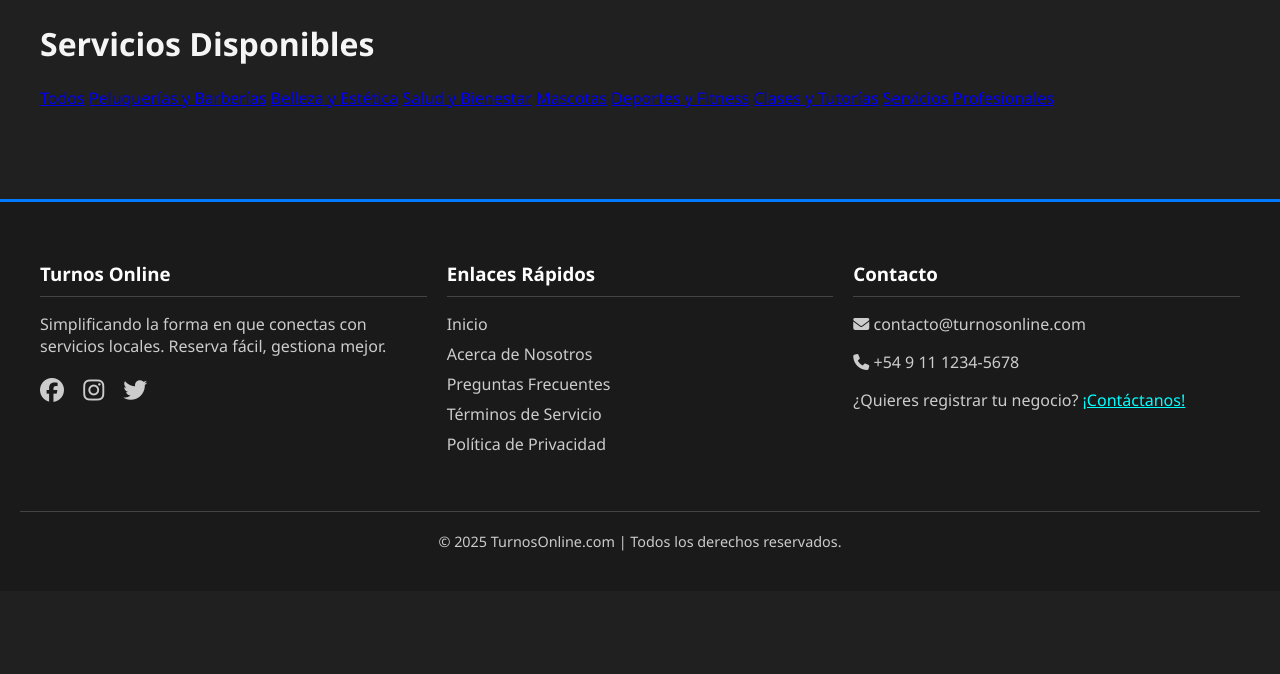
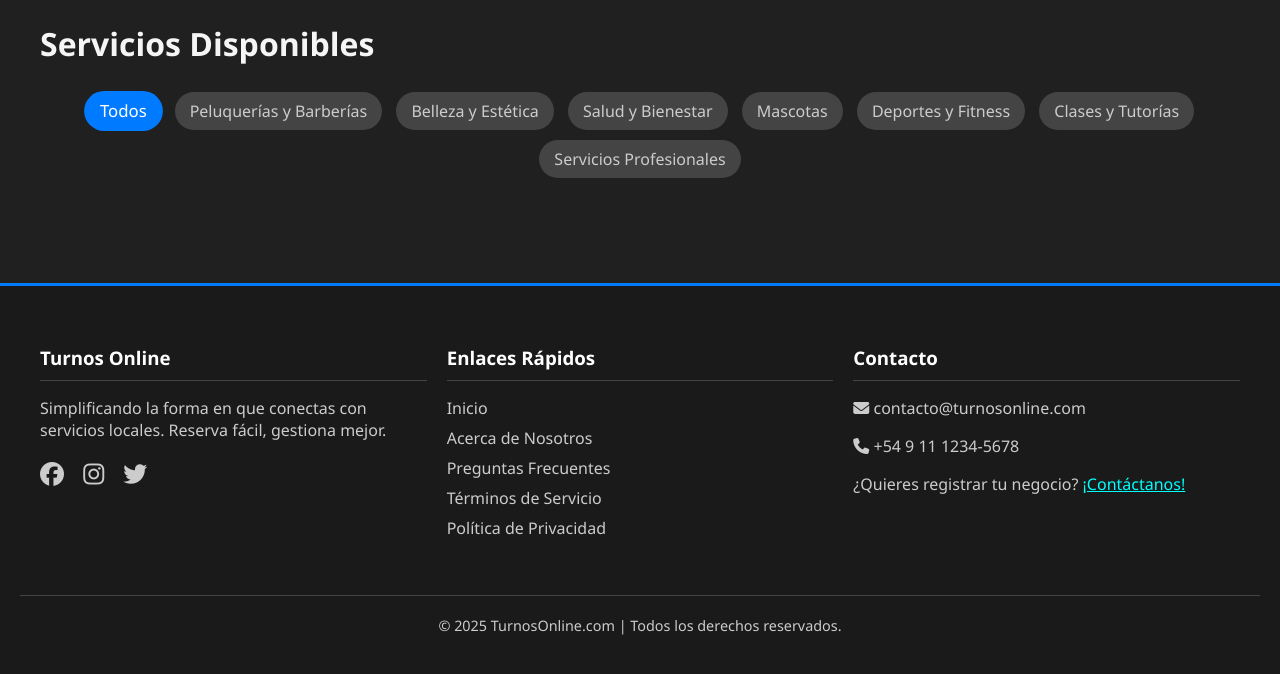
Before and after one commit to ovejero92/GuApiDjanjo, a Django app: page / in a window 1280 px wide. Shown: the part 79-753 px from the top of the page. Run offline with Django 5.2, Linux system fonts and the light colour scheme; the visitor is signed in with stand-in values (Sample User, id 1); data comes from the database, SQL or seed files in the repository; data that the repository does not hold is empty; some libraries are stand-ins or nearby versions.

Commit message:
V2.4.6 mejorando intefase

```diff
--- a/myapp/templates/index.html
+++ b/myapp/templates/index.html
@@ -98,6 +98,17 @@
 .btn-tertiary { background: #e0e0e0; color: #333; }
 .btn-primary:hover, .btn-secondary:hover, .btn-tertiary:hover { opacity: 0.9; }
 .text-center { text-align: center; }
+.landing-section { padding: 40px 20px; text-align: center; }
+.hero-section { padding: 80px 20px; background-color: #2a2a2a; }
+.category-filters { text-align: center; margin-bottom: 30px; }
+.category-filters a {
+    display: inline-block; padding: 8px 15px; margin: 5px;
+    background-color: #444; color: #ccc; text-decoration: none;
+    border-radius: 20px; transition: all 0.2s;
+}
+.category-filters a:hover, .category-filters a.active {
+    background-color: #007bff; color: white; transform: scale(1.05);
+}
 </style>
 
 {% endblock %}
```
